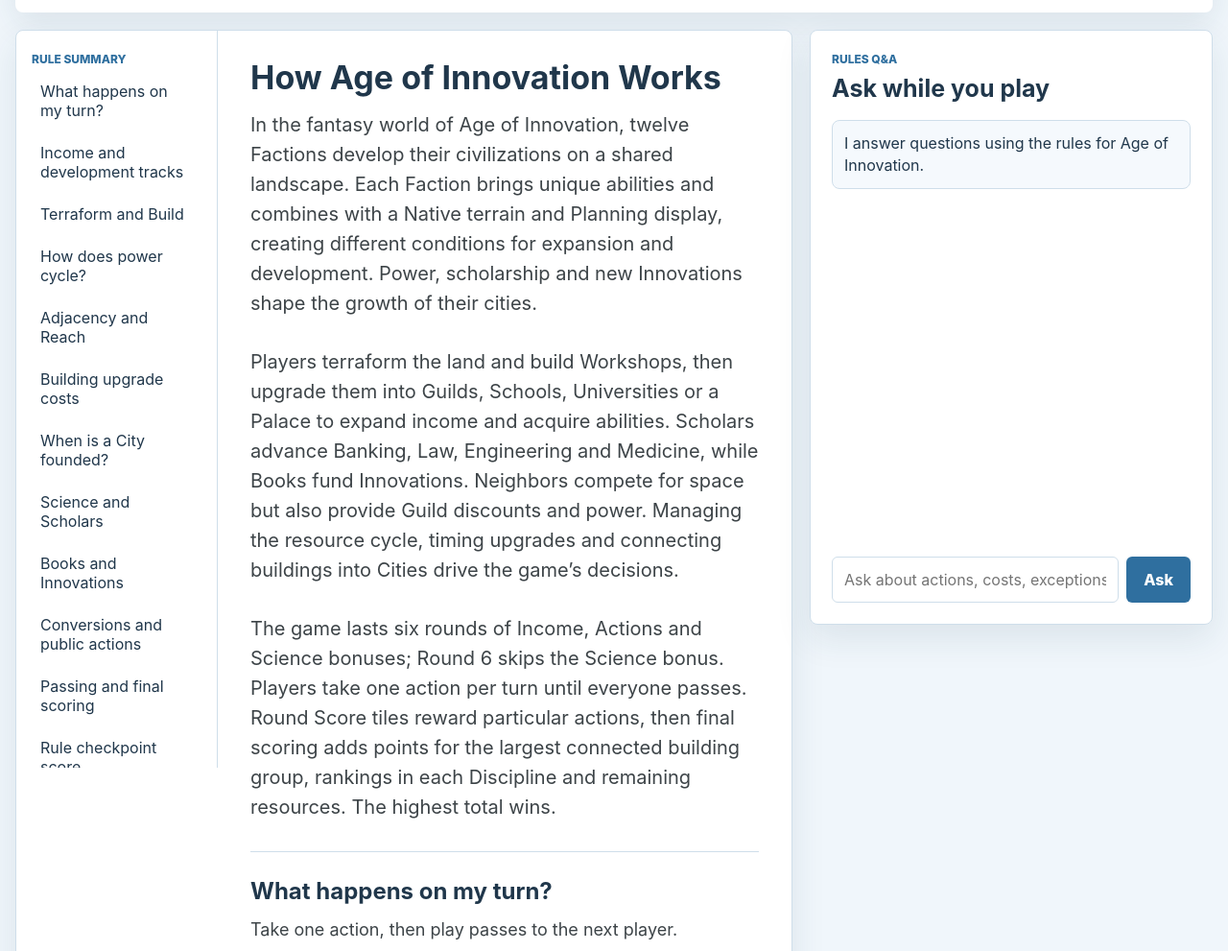
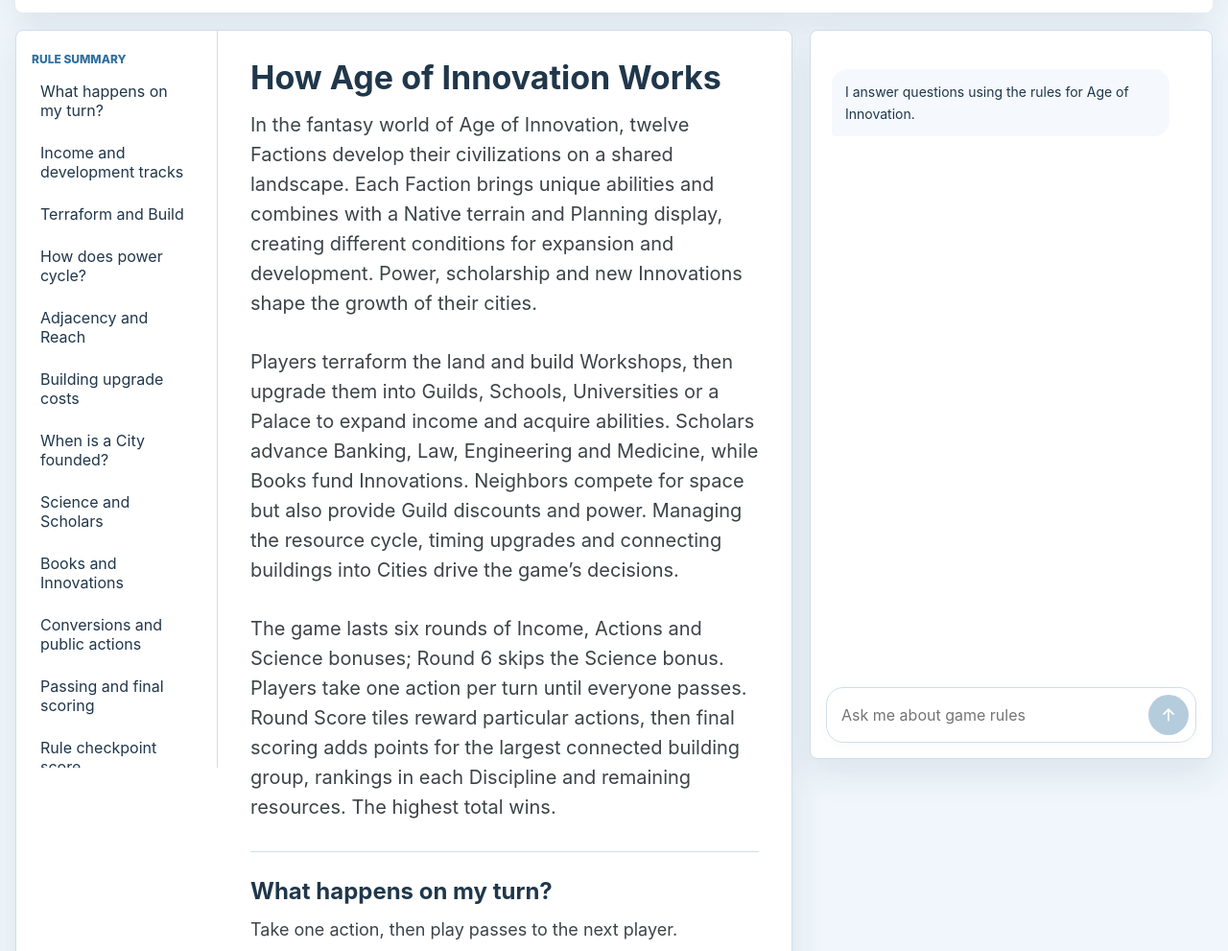
Before and after one commit to fanzhangg/meeple-mentor, a website with bundled scripts: page public/games/age-of-innovation/index.html in a window 1280 px wide. Shown: the part 360-1351 px from the top of the page at 96% size. Built offline with nearby package versions, Linux system fonts and the light colour scheme.

Commit message:
Refine shared rules chat interface

```diff
--- a/public/games/age-of-innovation/guide.js
+++ b/public/games/age-of-innovation/guide.js
@@ -153,7 +153,6 @@
   getLabels: () => ({
     intro: language === 'zh' ? `我会依据《${labels.title}》的规则回答问题。` : `I answer questions using the rules for ${labels.title}.`,
     checking: language === 'zh' ? '正在查阅游戏规则…' : 'Checking the game rules…',
-    placeholder: language === 'zh' ? '询问行动、费用、例外等规则…' : 'Ask about actions, costs, exceptions…',
   }),
 });
 
@@ -180,8 +179,6 @@
   $('.mobile-tabs').setAttribute('aria-label',labels.summary);
   $('#rules-tab').textContent = labels.rules;
   $('#ask-tab').textContent = t('game.askTab');
-  $('.chat-heading .eyebrow').textContent = t('game.chatEyebrow');
-  $('.chat-heading h2').textContent = t('game.chatTitle');
   chat.refresh();
   $('#lesson-nav').innerHTML = [...coreTopics, {id: 'checkpoint-score', title: labels.score}, ...appendixTopics]
   .map(topic => `<a href="#${topic.id}">${escape(topic.title)}</a>`).join('');
--- a/public/games/age-of-innovation/index.html
+++ b/public/games/age-of-innovation/index.html
@@ -48,10 +48,9 @@
           </div>
         </article>
         <aside class="chat-panel game-chat" id="chat-panel" data-panel="chat">
-          <div class="chat-heading"><p class="eyebrow">规则问答</p><h2>边玩边问</h2></div>
           <div id="chat-log" class="chat-log" aria-live="polite"></div>
           <form id="chat-form" class="chat-form">
-            <input id="question" name="question" aria-label="规则问题" placeholder="询问行动、费用、例外等规则…" autocomplete="off" />
+            <textarea id="question" rows="1" name="question" aria-label="规则问题" placeholder="Ask me about game rules" autocomplete="off" ></textarea>
             <button id="ask-button" type="submit">提问</button>
           </form>
         </aside>
--- a/public/games/fate-of-the-fellowship/guide.js
+++ b/public/games/fate-of-the-fellowship/guide.js
@@ -153,7 +153,6 @@
   getLabels: () => ({
     intro: language === 'zh' ? `我会依据《${labels.title}》的规则回答问题。` : `I answer questions using the rules for ${labels.title}.`,
     checking: language === 'zh' ? '正在查阅游戏规则…' : 'Checking the game rules…',
-    placeholder: language === 'zh' ? '询问行动、费用、例外等规则…' : 'Ask about actions, costs, exceptions…',
   }),
 });
 
@@ -180,8 +179,6 @@
   $('.mobile-tabs').setAttribute('aria-label',labels.summary);
   $('#rules-tab').textContent = labels.rules;
   $('#ask-tab').textContent = t('game.askTab');
-  $('.chat-heading .eyebrow').textContent = t('game.chatEyebrow');
-  $('.chat-heading h2').textContent = t('game.chatTitle');
   chat.refresh();
   $('#lesson-nav').innerHTML = [...coreTopics, {id: 'checkpoint-score', title: labels.score}, ...appendixTopics]
   .map(topic => `<a href="#${topic.id}">${escape(topic.title)}</a>`).join('');
--- a/public/rule-chat.js
+++ b/public/rule-chat.js
@@ -25,6 +25,13 @@
   const converse = createRuleConversation(slug);
   let busy = false;
   let intro = null;
+  const local = (en, zh) => getLanguage() === 'zh' ? zh : en;
+  log.setAttribute('role', 'log');
+  function resizeComposer() {
+    input.style.height = 'auto';
+    input.style.height = `${Math.min(input.scrollHeight, 140)}px`;
+    button.disabled = busy || !input.value.trim();
+  }
   function addMessage(role, text) {
     const message = document.createElement('div');
     message.className = `message ${role}`;
@@ -35,12 +42,15 @@
   }
   function refresh() {
     const labels = getLabels();
-    input.placeholder = labels.placeholder;
-    input.setAttribute('aria-label', labels.placeholder);
-    button.textContent = t('game.askButton');
-    button.title = t('game.askButtonTitle');
+    input.placeholder = local('Ask me about game rules', '向我询问游戏规则');
+    input.setAttribute('aria-label', input.placeholder);
+    button.innerHTML = '<svg viewBox="0 0 24 24" width="20" height="20" aria-hidden="true"><path d="M12 19V5m-6 6 6-6 6 6" fill="none" stroke="currentColor" stroke-width="2" stroke-linecap="round" stroke-linejoin="round"/></svg>';
+    button.title = local('Send message', '发送消息');
+    button.setAttribute('aria-label', button.title);
+    log.setAttribute('aria-label', local('Rules conversation', '规则对话'));
     if (!intro) intro = addMessage('assistant', labels.intro);
     else setMessageContent(intro, 'assistant', labels.intro);
+    resizeComposer();
   }
   async function ask(question) {
     if (busy || !question.trim()) return;
@@ -50,16 +60,23 @@
     const language = getLanguage();
     const unavailable = t('game.chatUnavailable');
     addMessage('user', question);
-    const pending = addMessage('assistant', getLabels().checking);
+    const pending = addMessage('assistant', '');
+    pending.classList.add('is-typing');
+    let followReply = true;
     try {
-      setMessageContent(pending, 'assistant', await converse(question, language));
+      const answer = await converse(question, language);
+      followReply = log.scrollHeight - log.scrollTop - log.clientHeight < 80;
+      setMessageContent(pending, 'assistant', answer);
     } catch {
+      followReply = log.scrollHeight - log.scrollTop - log.clientHeight < 80;
       setMessageContent(pending, 'assistant', unavailable);
     } finally {
       busy = false;
-      button.disabled = false;
+      pending.classList.remove('is-typing');
+      resizeComposer();
       log.removeAttribute('aria-busy');
-      log.scrollTop = log.scrollHeight;
+      // Keep the beginning of long replies visible rather than jumping to their end.
+      if (followReply) log.scrollTop = pending.offsetTop - 12;
     }
   }
   form.addEventListener('submit', event => {
@@ -67,7 +84,16 @@
     const question = input.value.trim();
     if (!question || busy) return;
     input.value = '';
+    resizeComposer();
+    input.focus();
     void ask(question);
+  });
+  input.addEventListener('input', resizeComposer);
+  input.addEventListener('keydown', event => {
+    if (event.key === 'Enter' && !event.shiftKey && !event.isComposing) {
+      event.preventDefault();
+      form.requestSubmit();
+    }
   });
   return {addMessage, ask, refresh};
 }
--- a/public/styles.css
+++ b/public/styles.css
@@ -757,9 +757,6 @@
   padding: 22px;
 }
 
-.chat-heading h2 {
-  font-size: 25px;
-}
 
 .game-page .chat-log {
   min-height: 0;
@@ -1420,3 +1417,101 @@
 .checkpoint-option.incorrect input {
   accent-color: #8a3427;
 }
+
+/* Shared rules conversation */
+.game-page .game-chat {
+  height: min(760px, calc(100dvh - 32px));
+  min-height: min(540px, calc(100dvh - 32px));
+  padding: 20px 16px 16px;
+  overflow: hidden;
+}
+.game-page .chat-log {
+  position: relative;
+  gap: 22px;
+  padding: 8px 6px 18px;
+  margin: 12px 0;
+  overscroll-behavior: contain;
+  scrollbar-width: thin;
+}
+.game-chat .message {
+  flex-shrink: 0;
+  max-width: 94%;
+  min-width: 0;
+  padding: 12px 14px;
+  border-radius: 16px;
+  font-size: 14px;
+  line-height: 1.65;
+  overflow-wrap: anywhere;
+}
+.game-chat .message.assistant {
+  align-self: flex-start;
+  border: 0;
+  border-bottom-left-radius: 4px;
+}
+.game-chat .message.user {
+  align-self: flex-end;
+  border: 0;
+  border-bottom-right-radius: 4px;
+  background: var(--accent);
+  color: white;
+  max-width: 85%;
+}
+.game-chat .chat-form {
+  flex-shrink: 0;
+  align-items: end;
+  gap: 6px;
+  padding: 7px;
+  border: 1px solid var(--line);
+  border-radius: 18px;
+  background: white;
+  box-shadow: 0 3px 12px #00000006;
+}
+.game-chat .chat-form:focus-within {
+  border-color: var(--accent);
+  box-shadow: 0 0 0 3px var(--accent-soft);
+}
+.game-chat .chat-form textarea {
+  display: block;
+  width: 100%;
+  min-width: 0;
+  min-height: 42px;
+  max-height: 140px;
+  padding: 10px 8px;
+  border: 0;
+  outline: none;
+  resize: none;
+  background: transparent;
+  color: inherit;
+  font: inherit;
+  font-size: 16px;
+  line-height: 22px;
+}
+.game-chat .chat-form button {
+  display: grid;
+  place-items: center;
+  width: 42px;
+  height: 42px;
+  padding: 0;
+  border-radius: 50%;
+}
+.game-chat .chat-form button:disabled {
+  opacity: .35;
+  cursor: default;
+}
+.game-chat .message.is-typing::after {
+  content: '•••';
+  display: block;
+  letter-spacing: 5px;
+  color: var(--accent);
+  animation: chat-thinking 1.2s ease-in-out infinite;
+}
+@keyframes chat-thinking { 50% { opacity: .25; } }
+@media (prefers-reduced-motion: reduce) {
+  .game-chat .message.is-typing::after { animation: none; }
+}
+@media (max-width: 980px) {
+  .game-page .game-chat {
+    height: min(720px, calc(100dvh - 100px));
+    min-height: min(420px, calc(100dvh - 100px));
+  }
+}
```
Also changed, not shown: public/app.js (+1 -6 lines), public/games/fate-of-the-fellowship/index.html (+1 -2 lines), public/games/huang/index.html (+3 -8 lines).
